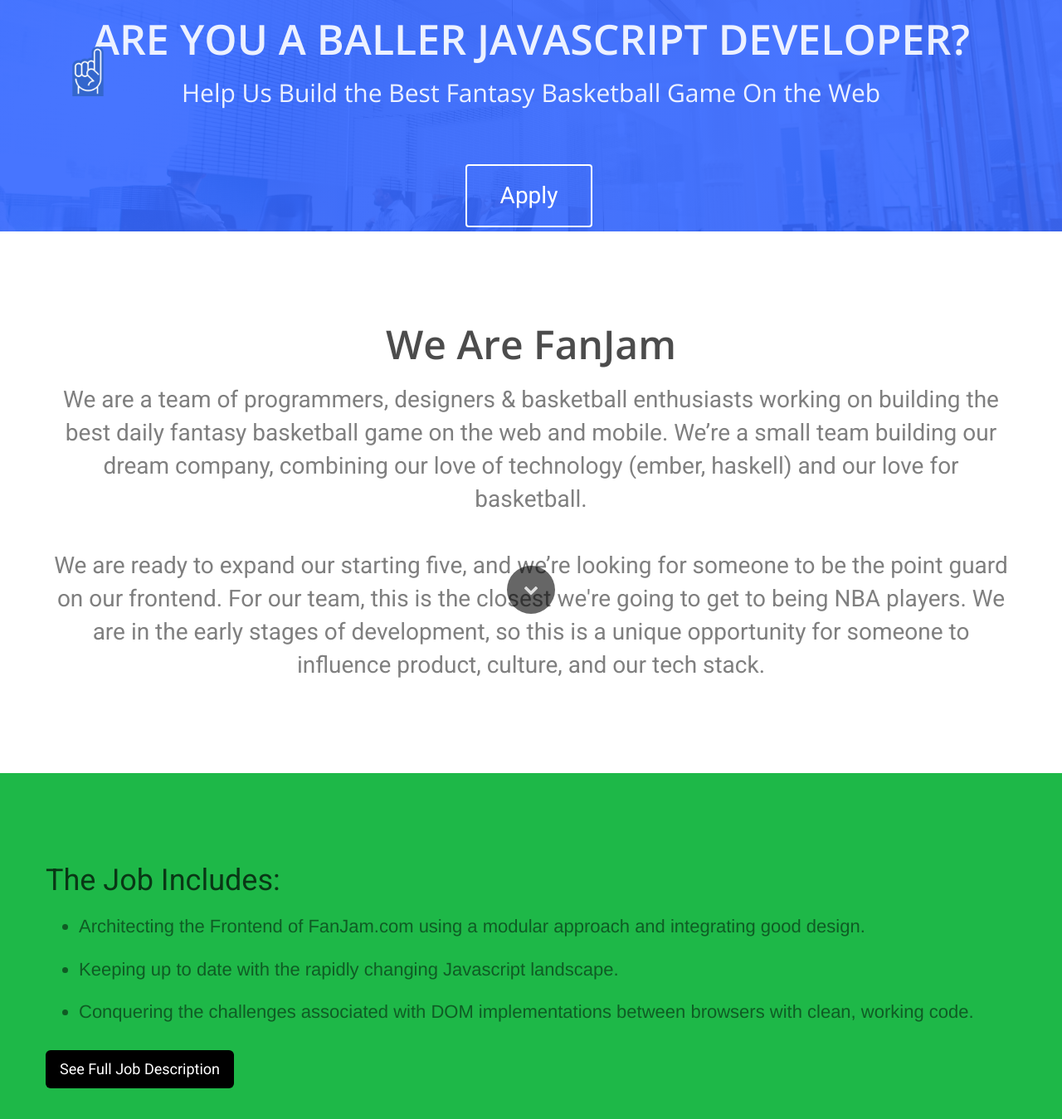
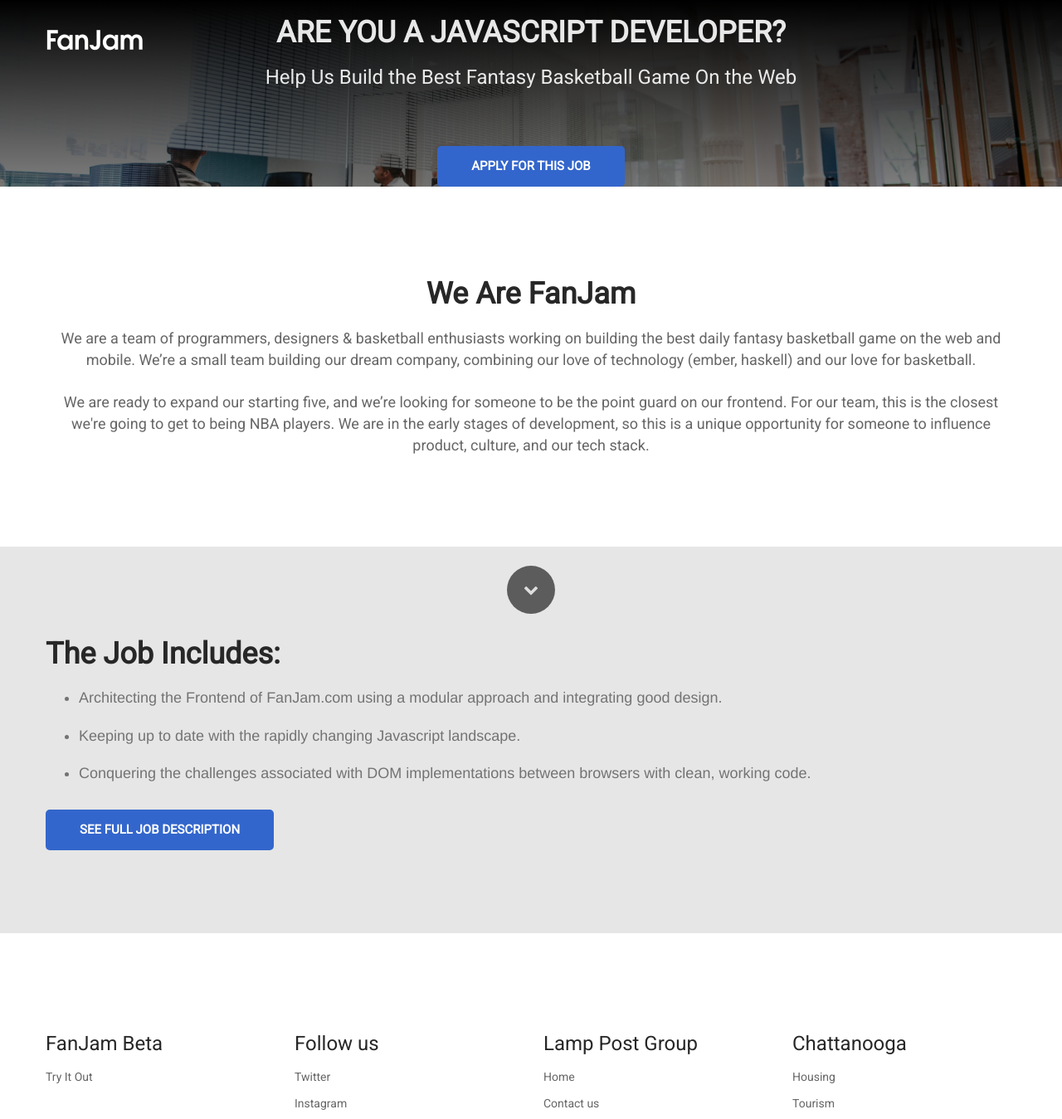
Before and after one commit to benjaminleeschnell/ember-job-posting, a plain HTML site: page index.html in a window 1280 px wide. Shown: the top 1349 px of the page at 83% size. Drawn offline with nearby package versions, Linux system fonts and the light colour scheme; a script that the page names is missing.

Commit message:
adding fanjam styles to one-pager
updated favicon
fixed buttons and header styles
adjusted font and colors
need to add copy

```diff
--- a/index.html
+++ b/index.html
@@ -4,7 +4,7 @@
     <meta charset="utf-8">
     <meta name="keywords" content="">
     <meta name="description" content="">
-    <link rel="shortcut icon" type="image/png" href="img/fanjam.png" />
+    <link rel="icon" href="favicon.ico" type="image/x-icon" />
     <meta name="viewport" content="width=device-width, initial-scale=1">
     <link rel="stylesheet" type="text/css" href="./css/bootstrap.css">
     <link rel="stylesheet" id="ppstyle" type="text/css" href="style.css">
@@ -23,7 +23,7 @@
 	<div class="container bloc-sm hero-nav">
 		<nav class="navbar row">
 			<div class="navbar-header">
-				<a class="navbar-brand" href="http://fanjam.com" target="_blank"><img src="img/fanjam.png" width="100px" alt='' /></a>
+				<a class="navbar-brand" href="http://ember.fanjam.com" target="_blank"><img src="img/logo.png" width="100px" alt='' /></a>
 				<button id="nav-toggle" type="button" class="ui-navbar-toggle navbar-toggle" data-toggle="collapse" data-target=".navbar-1">
 					<span class="sr-only">Toggle navigation</span><span class="icon-bar"></span><span class="icon-bar"></span><span class="icon-bar"></span>
 				</button>
@@ -38,11 +38,11 @@
 	<div class="v-center text-center">
 		<div class="vc-content">
 			<h1 class="">
-				ARE YOU A BALLER JAVASCRIPT DEVELOPER?
+				ARE YOU A  JAVASCRIPT DEVELOPER?
 			</h1>
 			<h3 class="">
 				Help Us Build the Best Fantasy Basketball Game On the Web
-			</h3><br /><br /><br /><a href="https://boards.greenhouse.io/lamppostgroup/jobs/20959#app" target="_blank" class="btn-wire btn btn-xl">Apply</a><a id="scroll-hero" class="btn-dwn" href="#"><span class="fa fa-chevron-down"></span></a>
+			</h3><br /><br /><br /><a href="https://boards.greenhouse.io/lamppostgroup/jobs/20959#app" target="_blank" class=" btn btn-xl">Apply for this job</a><a id="scroll-hero" class="btn-dwn" href="#"><span class="fa fa-chevron-down"></span></a>
 		</div>
 	</div>
 </div>
@@ -53,9 +53,9 @@
 	<div class="container bloc-lg">
 		<div class="row">
 			<div class="col-sm-12">
-				<h3 class="mg-md  text-center">
+				<h1 class="mg-md  text-center">
 					We Are FanJam
-				</h3>
+				</h1>
 				<p class=" text-center">
 					We are a team of programmers, designers & basketball enthusiasts working on building the best daily fantasy basketball game on the web and mobile. We’re a small team building our dream company, combining our love of technology (ember, haskell) and our love for basketball. <br /> <br />
 					We are ready to expand our starting five, and we’re looking for someone to be the point guard on our frontend. For our team, this is the closest we're going to get to being NBA players. We are in the early stages of development, so this is a unique opportunity for someone to influence product, culture, and our tech stack.
@@ -71,16 +71,16 @@
 	<div class="container bloc-lg">
 		<div class="row">
 			<div class="col-sm-12">
-				<h2 class="mg-md ">
+				<h1 class="mg-md ">
 					The Job Includes:
-				</h2>
+				</h1>
 				<p class="">
 					<ul>
 						<li>Architecting the Frontend of FanJam.com using a modular approach and integrating good design.</li><br />
 						<li>Keeping up to date with the rapidly changing Javascript landscape.</li><br />
 						<li>Conquering the challenges associated with DOM implementations between browsers with clean, working code.</li><br />
 					</ul>
-				</p><a href="https://boards.greenhouse.io/lamppostgroup/jobs/20959#.VMZJFXDF_xg" target="_blank" class="btn  btn-d  btn-lg">See Full Job Description</a>
+				</p><a href="https://boards.greenhouse.io/lamppostgroup/jobs/20959#.VMZJFXDF_xg" target="_blank" class="btn btn-xl">See Full Job Description</a>
 			</div>
 		</div>
 	</div>
--- a/style.css
+++ b/style.css
@@ -4,7 +4,7 @@
 /*-----------------------------------------------------------------------------------*/
 @import url(http://fonts.googleapis.com/css?family=Roboto);
 
-body{
+body {
 	margin:0;
 	padding:0;
     background:#FFF;
@@ -15,9 +15,12 @@ a:hover{text-decoration: none;}
 
 /* Globals type styling */
  h1, h2, h3, h4, h5, h6, p, label, .btn, a{
-	font-family:Roboto;
+    font-family: 'Roboto', sans-serif;
+    font-weight: 600;
 }
-
+h3{
+  font-weight: 400;
+}
 
 /* Site container width */
 
@@ -50,7 +53,7 @@ a:hover{text-decoration: none;}
 /* Bloc - Dark theme */
 
 .d-bloc{
-	color:rgba(255,255,255,.7);
+	color:#fff;
 }
 .d-bloc button:hover{
 	color:rgba(255,255,255,.9);
@@ -65,10 +68,7 @@ a:hover{text-decoration: none;}
 	border-color:rgba(255,255,255,.2);
 }
 .d-bloc a{
-	color:rgba(255,255,255,.6);
-}
-.d-bloc a:hover{
-	color:rgba(255,255,255,1);
+	color:#fff;
 }
 .d-bloc .navbar-toggle .icon-bar{
 	background:rgba(255,255,255,1);
@@ -88,7 +88,7 @@ a:hover{text-decoration: none;}
 	color:rgba(0,0,0,.7);
 }
 .l-bloc h1,.l-bloc h2,.l-bloc h3,.l-bloc h4,.l-bloc h5, .l-bloc h6, .l-bloc .ico{
-	color:rgba(0,0,0,.7);
+	color:#272727;
 }
 .l-bloc .icon-round{
 	border-color:rgba(0,0,0,.7);
@@ -97,10 +97,10 @@ a:hover{text-decoration: none;}
 	border-color:rgba(0,0,0,.1);
 }
 .l-bloc a{
-	color:rgba(0,0,0,.6);
+	color:#666;
 }
 .l-bloc a:hover{
-	color:rgba(0,0,0,1);
+	color:#272727;
 }
 .l-bloc .navbar-toggle .icon-bar{
 	color:rgba(0,0,0,.6);
@@ -120,44 +120,25 @@ a:hover{text-decoration: none;}
 #story,#footer{
 	background-color:#ffffff;
 }
-#hero-bloc h1{
-	font-size: 50px;
-	font-family: 'Open Sans';
-	font-weight: 600;
-}
-#hero-bloc h3{
-	font-size: 30px;
-	font-family: Open Sans;
-}
-#story h3{
-	font-size: 48px;
-	font-family: 'Open Sans';
-	font-weight: 600;
-}
 #story p{
-	font-size: 28px;
+  font-size: 18px;
+  font-weight: 400;
+  color: #666;
 }
 #story a{
 	text-decoration: underline;
 }
 #description {
-	background-color: #1EB848;
-}
-#description h2{
-	font-size: 36px;
+	background-color: #e6e6e6;
 }
 #description li{
-	font-size: 22px;
+	font-size: 18px;
 }
 
 /* Bloc image backgrounds */
 
 .bg-lpg{
-	background-image:
-	linear-gradient(
-      rgba(51, 102, 284, 0.9),
-      rgba(51, 102, 284, 0.9)
-      	),url("img/lpg.jpg");
+	background-image: linear-gradient(#000, rgba(0,0,0,0.5)), url("img/lpg.jpg");
 }
 
 /* NavBar */
@@ -280,28 +261,24 @@ a:hover{text-decoration: none;}
 /* Buttons */
 
 .btn{
-	margin: 0 5px 5px 0;
+	margin: 0;
 }
 .btn.pull-right{
 	margin: 0 0 5px 5px;
 }
 .btn-d,.btn-d:hover,.btn-d:focus{
 	color:#FFF!important;
-	background:rgb(0,0,0);
-}
-.btn-wire{
-	background:transparent!important;
-	border:2px solid transparent;
-}
-.btn-wire:hover{
-	background:transparent!importantborder:2px solid transparent;
+	background: #1EB848;
 }
 .btn-xl{
-	padding: 16px 40px;
-	font-size: 28px;
+	padding: 13px 40px;
+	font-size: 15px;
+       background-color: #36c;
+       text-transform: uppercase;
+       border-radius: 5px;
+       color: #fff !important;
 }
 .a-btn{
-	font-size: 14px;
 	font-weight: normal;
 	padding: 6px 10px 6px 0;
 	line-height: 1.42857143;
@@ -315,19 +292,11 @@ a:hover{text-decoration: none;}
 	text-align: left;
 }
 
-
-
-
-
-
-
-
 /*iFrame*/
 
 iframe{
 	border:0;
 }
-
 
 /* Mobile adjustments */
 
```
Also changed, not shown: favicon.ico (added), favicon.png (deleted), img/fanjam.png (deleted), img/favicon.png (deleted), img/logo.png (added), img/logo@2x.png (added), 4 other files.
